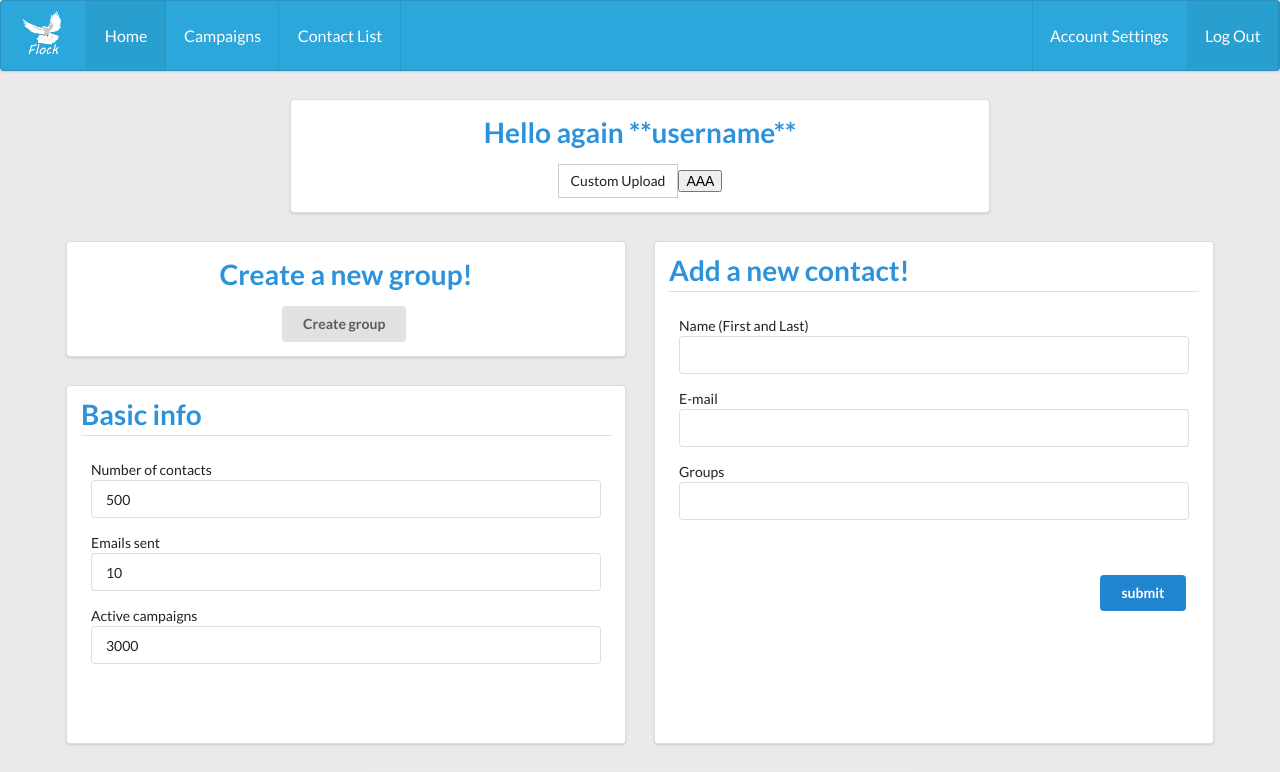
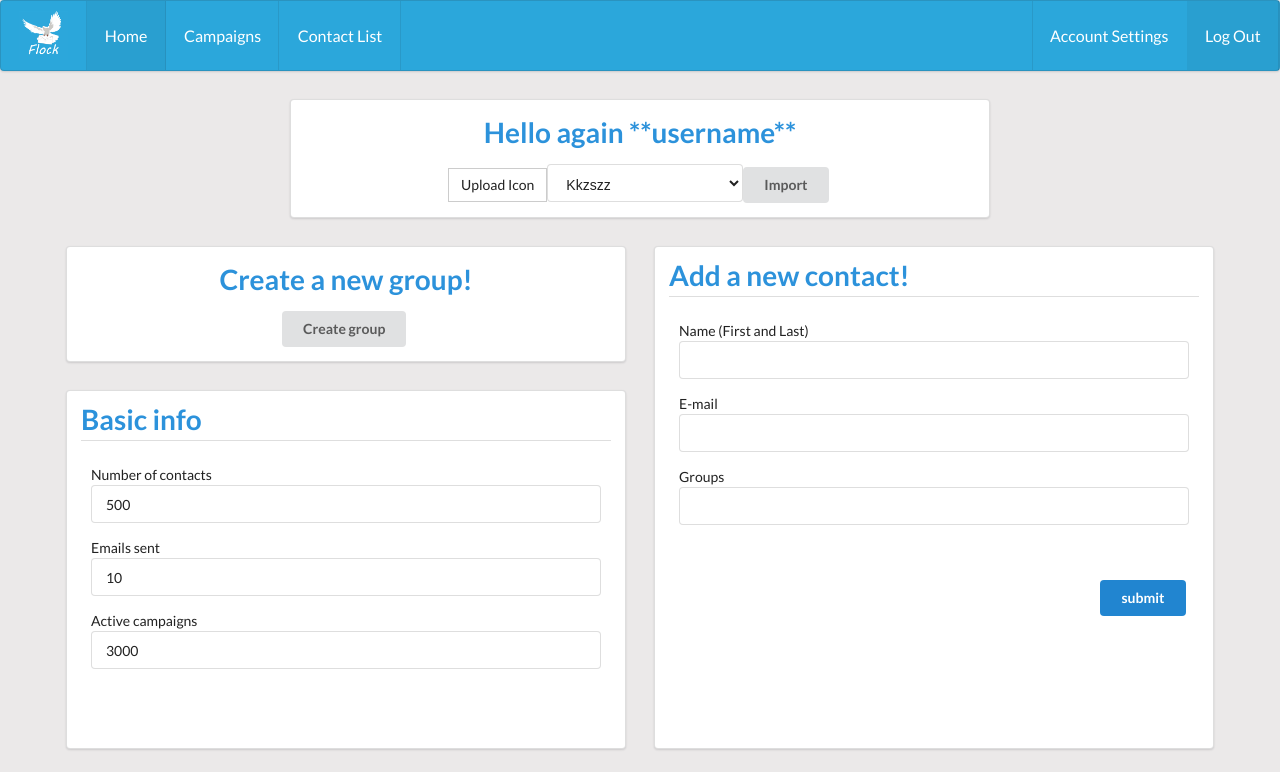
Before and after one commit to dyka3773/Flock, a React (Create React App) app in the folder Flock/Flock/ClientApp/: page / in a window 1280 px wide. Shown: the top 772 px of the page. Built offline with nearby package versions, Linux system fonts and the light colour scheme.

Commit message:
Implemented import contacts functionality using the ImportContacts component

```diff
--- /dev/null
+++ b/Flock/Flock/ClientApp/src/componentCSS/ImportContacts.css
@@ -0,0 +1,27 @@
+body {
+}
+
+.import-contacts {
+    display:flex;
+    justify-content:center;
+    align-items:flex-end;
+}
+
+    .import-contacts label {
+       display:block
+    }
+
+    .import-contacts>div{
+        padding:5px;
+    }
+
+    .import-contacts input[type="file"] {
+        display: none;
+    }
+
+    .import-contacts .custom-file-upload {
+        border: 1px solid #ccc;
+        display: inline-block;
+        padding: 6px 12px;
+        cursor: pointer;
+    }
--- a/Flock/Flock/ClientApp/src/components/ImportContacts.js
+++ b/Flock/Flock/ClientApp/src/components/ImportContacts.js
@@ -1,23 +1,52 @@
-import React from 'react';
+import React, { useState } from 'react';
 import csvToJson from '../usefulFunctions/csvToJson'
 
+import '../componentCSS/ImportContacts.css';
+import getGroups from '../dataRequests/getGroups';
 
 const ImportContacts = () => {
 
-    const createContacts = () => {
+    const [selectedGroup, setSelectedGroup] = useState(0);
+
+    const groupsData = getGroups();
+
+    const groups = groupsData.map((group) => {
+        return <option value={group.id} key={group.id}>{group.name}</option>
+    });
+
+    const createContacts = (e) => {
+        e.preventDefault();
+
 
         if (document.querySelector("#import").files[0])
-            csvToJson(document.querySelector("#import").files[0]);
+            csvToJson(document.querySelector("#import").files[0], groupsData[selectedGroup].id);
+        else
+            window.alert("Please upload a csv");
 
     }
 
-    return <>
-        <label className="custom-file-upload">
-            <input type="file" id="import" onChange={createContacts} />
-                            Custom Upload
-                        </label>
-        <button onClick={createContacts}>AAA</button>
-    </>
+    return <div className="import-contacts">
+
+        <form onSubmit={createContacts}>
+
+                <label className="custom-file-upload">
+                <input type="file" id="import" />
+                Upload Icon
+            </label>
+
+
+
+                <select className="ui selection dropdown" value={selectedGroup} onChange={(e) => setSelectedGroup(e.target.value)} >
+
+                    {groups}
+                </select>
+
+
+
+                <input className="ui button" type="submit" value="Import"/>
+
+        </form>
+    </div>
 
 }
 
--- a/Flock/Flock/ClientApp/src/components/NewCampaign.js
+++ /dev/null
@@ -1 +0,0 @@
-import React from 'react';
--- a/Flock/Flock/ClientApp/src/modules/NewCampaignCreation.js
+++ b/Flock/Flock/ClientApp/src/modules/NewCampaignCreation.js
@@ -71,7 +71,7 @@ const NewCampaignCreation = () => {
                 </div>
                 <div>
                     <h3>Frequency:</h3>
-                    <select id="selection" value={frequency} onChange={(e) => setFrequency(e.target.value)}>
+                    <select className="ui selection dropdown" value={frequency} onChange={(e) => setFrequency(e.target.value)}>
                         <option value="Once">Once</option>
                         <option value="Every Day">Every Day</option>
                         <option value="Every Week">Every Week</option>
--- a/Flock/Flock/ClientApp/src/modulesCSS/Dashboard.css
+++ b/Flock/Flock/ClientApp/src/modulesCSS/Dashboard.css
@@ -43,16 +43,7 @@
             }
 
 
-input[type="file"] {
-    display: none;
-}
 
-.custom-file-upload {
-    border: 1px solid #ccc;
-    display: inline-block;
-    padding: 6px 12px;
-    cursor: pointer;
-}
 
 
 @media screen and (max-width: 768px) {
--- a/Flock/Flock/ClientApp/src/usefulFunctions/csvToJson.js
+++ b/Flock/Flock/ClientApp/src/usefulFunctions/csvToJson.js
@@ -1,17 +1,17 @@
 
 
 
-const csvToJsonConvert = (csv) => {
+const csvToJsonConvert = (csv,group = 0) => {
     //document.querySelector('#import').files[0];
     const reader = new FileReader();
 
     reader.onload = function (e) {
-        console.log("heyhey");
         console.log(e.target.result.split('\n'));
     }
 
     reader.readAsText(csv);
 
+    console.log(group);
 
 
 }
--- a/Flock/Flock/ClientApp/src/usefulFunctions/dummyJsonGenerator.js
+++ b/Flock/Flock/ClientApp/src/usefulFunctions/dummyJsonGenerator.js
@@ -60,7 +60,7 @@ const recursive = (prototype, entry, id) => {
             newVal = randomNum(prototype[prop]);
         } else if (typeof prototype[prop] === "string") {
             if (prototype[prop] === "id")
-                newVal = id;
+                newVal = id.toString();
             else if (prototype[prop].match(/\d+/g))
                 newVal = randomString(parseInt(prototype[prop]));
             else if (prototype[prop] === "email")
```
